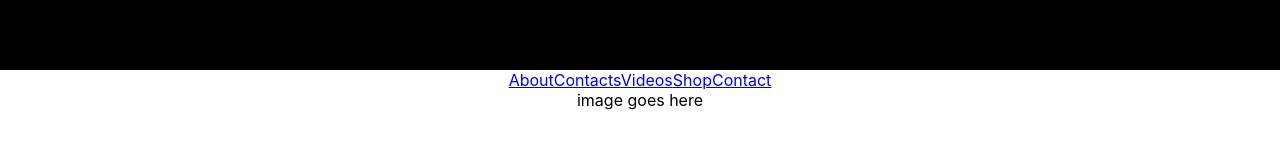
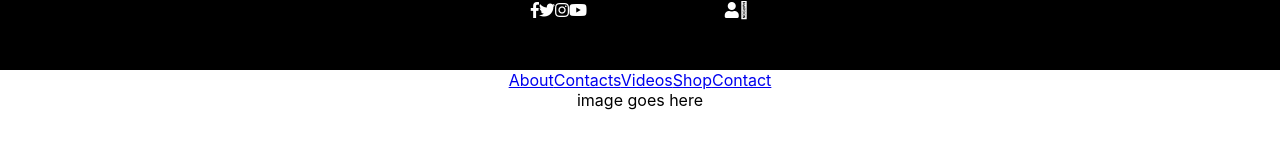
Before and after one commit to nickborbe/amp-client, a React (Create React App) app: page / in a window 1280 px wide. Shown: the top 160 px of the page. Built offline with nearby package versions, Linux system fonts and the light colour scheme.

Commit message:
color edit

```diff
--- a/src/styles/homepage.css
+++ b/src/styles/homepage.css
@@ -2,3 +2,7 @@
     background-color: black;
     height: 70px;
 }
+
+.fa-facebook-f, .fa-twitter, .fa-instagram, .fa-youtube, .fa-user, .fa-shopping-cart{
+    color: white;
+}
```
